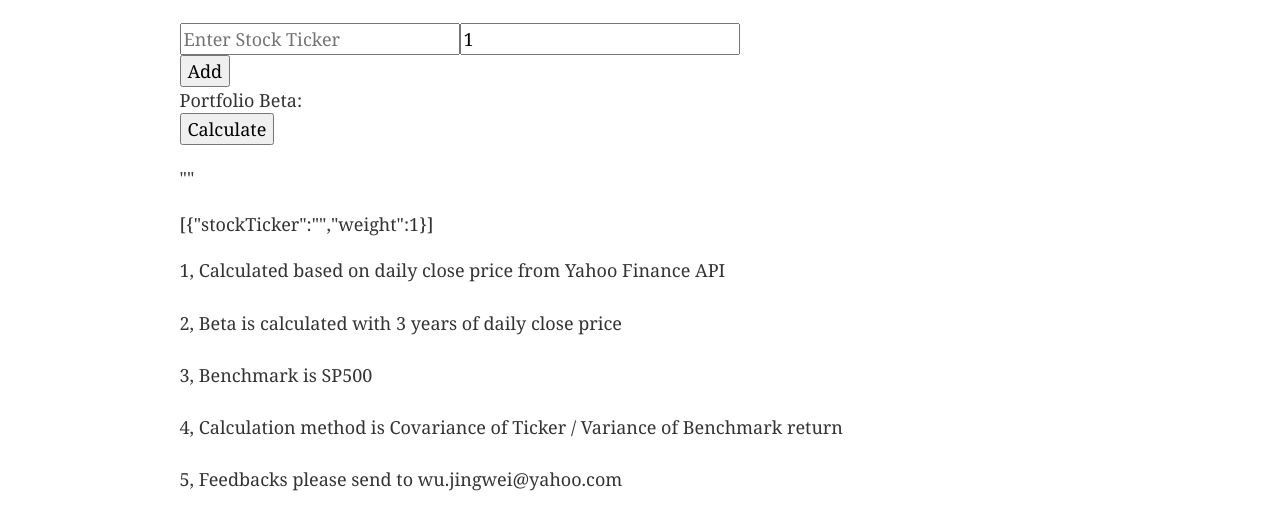
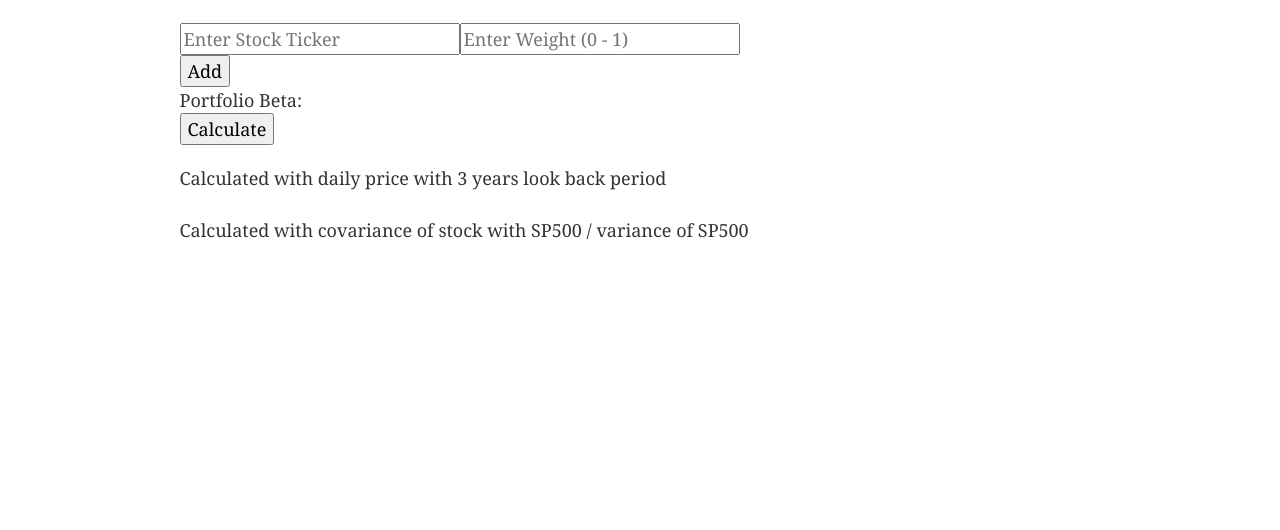
Before and after one commit to jingweiwu26/betacalculator, a Gatsby site: page / in a window 1280 px wide. Shown: the part 100-630 px from the top of the page. Built offline with nearby package versions, Linux system fonts and the light colour scheme; Gatsby itself is replaced by a stand-in of ours.

Commit message:
site map, metadata, description

```diff
--- a/gatsby-config.js
+++ b/gatsby-config.js
@@ -1,8 +1,9 @@
 module.exports = {
   siteMetadata: {
-    title: `Gatsby Default Starter`,
-    description: `Kick off your next, great Gatsby project with this default starter. This barebones starter ships with the main Gatsby configuration files you might need.`,
-    author: `@gatsbyjs`,
+    title: `Beta Calculator`,
+    siteUrl: `https://www.beta-calculator.com`,
+    description: `Stock / Portfolio CAMP beta calculator`,
+    author: `@andrew_wu`,
   },
   plugins: [
     `gatsby-plugin-react-helmet`,
@@ -11,6 +12,18 @@ module.exports = {
       options: {
         name: `images`,
         path: `${__dirname}/src/images`,
+      },
+    },
+    {
+      resolve: `gatsby-plugin-sitemap`,
+      options: {
+        sitemapSize: 5000
+      }
+    },
+    {
+      resolve: `gatsby-plugin-canonical-urls`,
+      options: {
+        siteUrl: `https://www.beta-calculator.com`,
       },
     },
     `gatsby-transformer-sharp`,
--- a/package.json
+++ b/package.json
@@ -9,10 +9,12 @@
     "covariance": "0.0.0",
     "gatsby": "^2.23.10",
     "gatsby-image": "^2.4.8",
+    "gatsby-plugin-canonical-urls": "^2.3.10",
     "gatsby-plugin-manifest": "^2.4.13",
     "gatsby-plugin-offline": "^3.2.12",
     "gatsby-plugin-react-helmet": "^3.3.5",
     "gatsby-plugin-sharp": "^2.6.13",
+    "gatsby-plugin-sitemap": "^2.4.11",
     "gatsby-source-filesystem": "^2.3.13",
     "gatsby-transformer-sharp": "^2.5.6",
     "gatsby-yahoo-finance-api": "^1.0.2",
--- a/src/components/calculator.js
+++ b/src/components/calculator.js
@@ -4,12 +4,12 @@ var variance = require( 'compute-variance' );
 
 
 function Calculator () {
-  const [inputList, setInputList] = useState([{ stockTicker: "", weight: 1.0}]);
+  const [inputList, setInputList] = useState([{ stockTicker: "", weight: ""}]);
   const [beta, setBeta] = useState('')
   const [betaList, setBetaList] = useState('')
 
   const handleAddClick = () => {
-    setInputList([...inputList, { stockTicker: "", weight: 0.0 }]);
+    setInputList([...inputList, { stockTicker: "", weight: "" }]);
   }
 
   const handleInputChange = (e, index) => {
@@ -113,7 +113,7 @@ function Calculator () {
               className="ml10"
               name="weight"
               value={x.weight}
-              placeholder="Enter Weight"
+              placeholder="Enter Weight (0 - 1)"
               onChange={e => handleInputChange(e, i)}
             />
             <div className="btn-box">
@@ -128,8 +128,6 @@ function Calculator () {
       })}
       <div>Portfolio Beta: {beta}</div>
       <button onClick={calculateBeta}>Calculate</button>
-      <div style={{ marginTop: 20 }}>{JSON.stringify(betaList)}</div>
-      <div style={{ marginTop: 20 }}>{JSON.stringify(inputList)}</div>
     </div>
   );
 }
--- a/src/components/layout.js
+++ b/src/components/layout.js
@@ -35,11 +35,8 @@ const Layout = ({ children }) => {
       >
         <main>{children}</main>
         <footer>
-          <p style={{ marginTop: 20 }}>1, Calculated based on daily close price from Yahoo Finance API </p>
-          <p>2, Beta is calculated with 3 years of daily close price</p>
-          <p>3, Benchmark is SP500</p>
-          <p>4, Calculation method is Covariance of Ticker / Variance of Benchmark return</p>
-          <p>5, Feedbacks please send to wu.jingwei@yahoo.com</p>
+          <p style={{ marginTop: 20 }}>Calculated with daily price with 3 years look back period </p>
+          <p>Calculated with covariance of stock with SP500 / variance of SP500</p>
         </footer>
       </div>
     </>
--- a/src/pages/index.js
+++ b/src/pages/index.js
@@ -6,7 +6,7 @@ import Calculator from "../components/calculator"
 
 const IndexPage = () => (
   <Layout>
-    <SEO title="Home" />
+    <SEO title="Beta Calculator" description="Stock / Portfolio CAMP beta calculator"/>
     <Calculator/>
   </Layout>
 )
```
Also changed, not shown: 1 other file.
